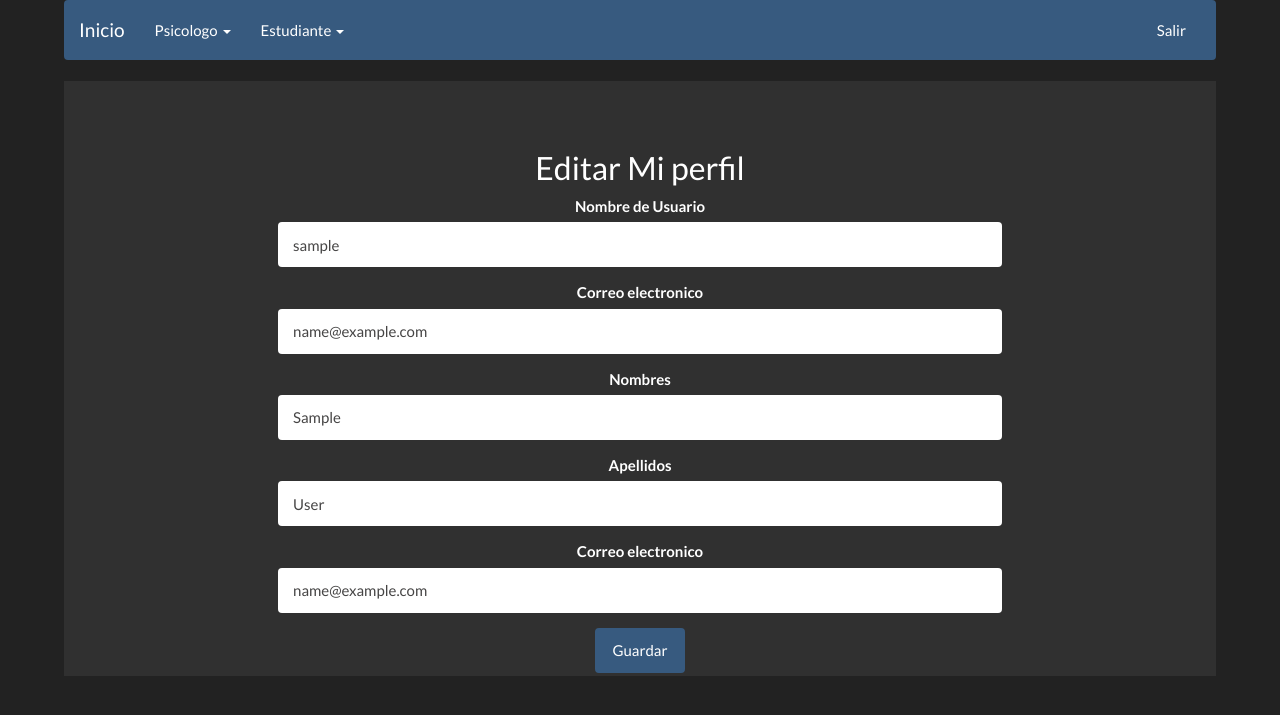
After one commit to andrescollazos/pruebas-psicologicas, a Django app: page /administrador/editar/perfil/1 in a window 1280 px wide. The commit adds this page. Shown: the top 715 px of the page. Run offline with Django 3.2, Linux system fonts and the light colour scheme; the visitor is signed in with stand-in values (Sample User, id 1); data comes from the database, SQL or seed files in the repository; parts of the project's set-up code (start-up, migrations or seed data) failed here and were passed over; some libraries are stand-ins or nearby versions.

Commit message:
Editar Perfil: Se permite que el usuario, modifique sus datos (No la contraseña) El cambio de contraseña de hará en una vista diferente'

```diff
--- a/apps/administrador/urls.py
+++ b/apps/administrador/urls.py
@@ -13,6 +13,8 @@ urlpatterns = [
         name = 'psicologo_crear'),
     url(r'^crear/estudiantes$', permission_required('administrador.administrar', login_url = '/accounts/login/')(EstudianteCrear.as_view()),
         name = 'estudiante_crear'),
+    url(r'^editar/perfil/(?P<pk>\d+)$', permission_required('administrador.administrar', login_url = '/accounts/login/')(UsuarioEditar.as_view()),
+        name='editar_perfil'),
     url(r'^editar/psicologos/(?P<pk>\d+)$', permission_required('administrador.administrar', login_url = '/accounts/login/')(PsicologoEditar.as_view()),
         name = 'psicologo_editar'),
     url(r'^editar/estudiantes/(?P<pk>\d+)$', permission_required('administrador.administrar', login_url = '/accounts/login/')(EstudianteEditar.as_view()),
--- a/apps/administrador/views.py
+++ b/apps/administrador/views.py
@@ -107,6 +107,36 @@ class EstudianteCrear(CreateView):
             return self.render_to_response(self.get_context_data(form = form, form2 = form2))
 
 # VIEWS RELACIONADAS A LA EDICION DE LOS REGISTROS
+# Modelo User
+class UsuarioEditar(UpdateView):
+    model = User
+    template_name = 'administrador/editar.html'
+    form_class = UserEditarForm
+    success_url = reverse_lazy('administrador:index')
+
+    def get_context_data(self, **kwargs):
+        context = super(UsuarioEditar, self).get_context_data(**kwargs)
+        pk = self.kwargs.get('pk', 0)
+        user = self.model.objects.get(id = pk)
+        if 'form' not in context:
+            context['form'] = self.form_class()
+        context['id'] = pk
+        return context
+
+    def post(self, request, *args, **kwargs):
+        self.object = self.get_object
+        id_profile = kwargs['pk']
+        user = self.model.objects.get(id = id_profile)
+
+        form = self.form_class(request.POST, instance = user)
+        #print "FORM: ", form
+        if form.is_valid():
+            form.save()
+            return HttpResponseRedirect(self.get_success_url())
+        else:
+            #print "ALGO FALLO"
+            return HttpResponseRedirect(self.get_success_url())
+
 
 # Modelo Psicologo
 class PsicologoEditar(UpdateView):
--- /dev/null
+++ b/templates/administrador/editar.html
@@ -0,0 +1,51 @@
+{% extends 'administrador/index.html'%}
+
+{% block content %}
+<h2>Editar Mi perfil</h2>
+
+<form method="post">
+	{% csrf_token %}
+	<div class="row">
+		<div class="col-md-8 col-md-offset-2">
+			<div class="form-group">
+				<label for="{{form.username.name}}">{{form.username.label}}</label>
+				{{form.username}}
+			</div>
+		</div>
+
+    <div class="col-md-8 col-md-offset-2">
+			<div class="form-group">
+				<label for="{{form.email.name}}">{{form.email.label}}</label>
+				{{form.email}}
+			</div>
+		</div>
+
+		<div class="col-md-8 col-md-offset-2">
+			<div class="form-group">
+				<label for="{{form.first_name.name}}">{{form.first_name.label}}</label>
+				{{form.first_name}}
+			</div>
+		</div>
+
+    <div class="col-md-8 col-md-offset-2">
+			<div class="form-group">
+				<label for="{{form.last_name.name}}">{{form.last_name.label}}</label>
+				{{form.last_name}}
+			</div>
+		</div>
+
+    <div class="col-md-8 col-md-offset-2">
+			<div class="form-group">
+				<label for="{{form.email.name}}">{{form.email.label}}</label>
+				{{form.email}}
+			</div>
+		</div>
+
+	</div>
+	<div class="col-md-8 col-md-offset-2">
+			<div class="form-group">
+				<button class="btn btn-primary" type="submit">Guardar</button>
+			</div>
+</div>
+</form>
+{% endblock %}
--- a/templates/administrador/index.html
+++ b/templates/administrador/index.html
@@ -28,10 +28,12 @@
 {% block content %}
   <h2>APP DEL ADMINISTRADOR</h2>
   <h4>  Datos del administrador </h4>
-    Usuario: {{ user.username }} <br>
-    Correo: {{ user.email}}
+    Usuario : {{ user.username }}   <br>
+    Correo  : {{ user.email}}       <br>
+    Nombre  : {{ user.first_name }} <br>
+    Apellido: {{ user.last_name }}  <br>
   <h4> Tiene las siguientes facultades </h5>
     - Gestionar psicologos  <br>
     - Gestionar estudiantes <br> <br>
-  <p><a class="btn btn-primary btn-lg">Editar</a></p>
+  <p><a class="btn btn-primary btn-lg" href="{% url 'administrador:editar_perfil' user.pk%}">Editar</a></p>
 {% endblock %}
```
